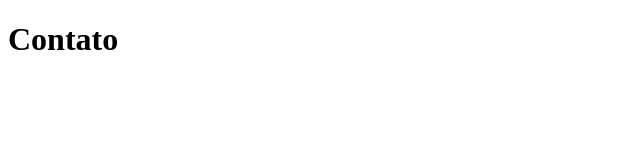
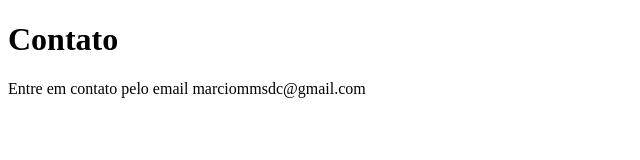
Before and after one commit to marciommsdc/sistema-de-cadastro, a plain HTML site: page contato.html in a window 1280 px wide. Shown: the whole page, without its empty margins (0-640 px from the left). Drawn offline with Linux system fonts and the light colour scheme.

Commit message:
adicionando o email de contato

```diff
--- a/contato.html
+++ b/contato.html
@@ -8,5 +8,6 @@
 </head>
 <body>
     <h1>Contato</h1>
+    <p>Entre em contato pelo email marciommsdc@gmail.com</p>
 </body>
 </html>
```
